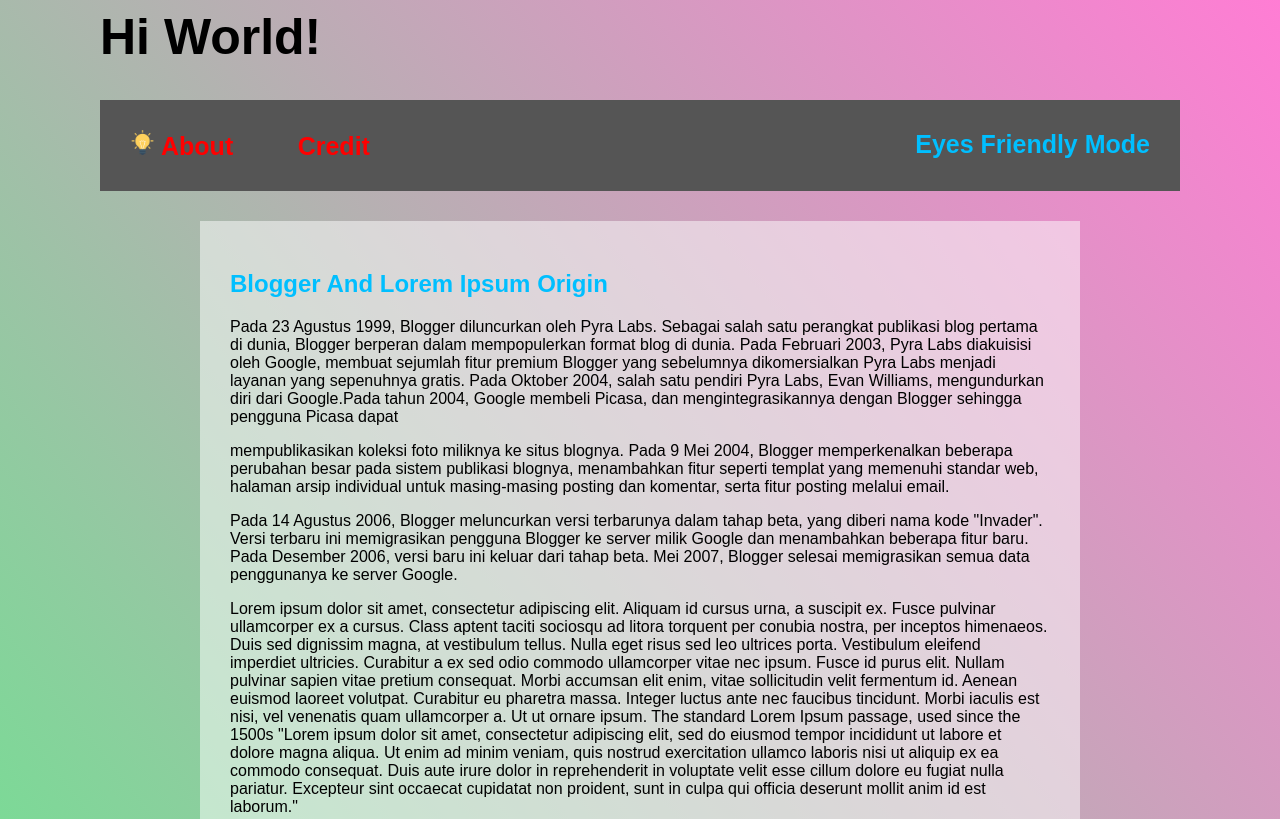
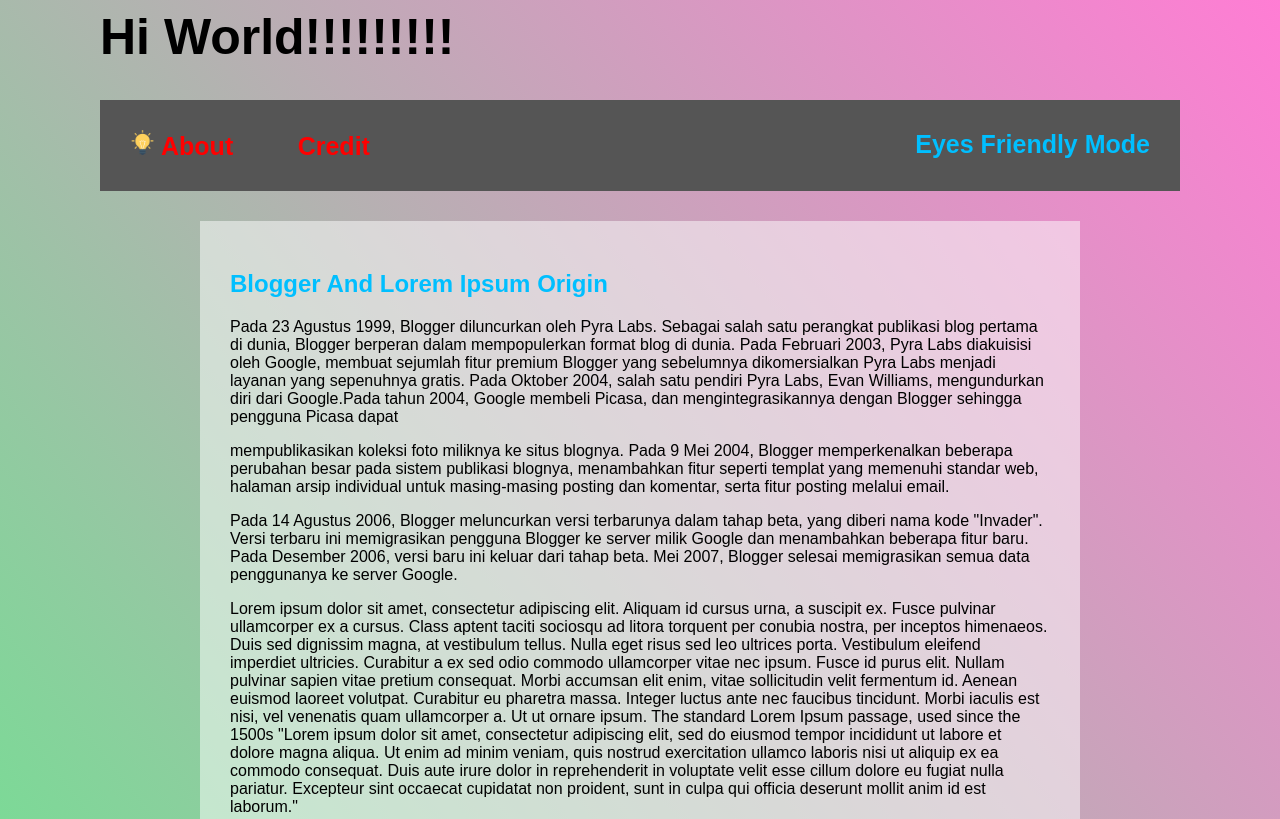
Before and after one commit to andezta/goriax, a plain HTML site: page index.html in a window 1280 px wide. Shown: the top 819 px of the page. Drawn offline with Linux system fonts and the light colour scheme.

Commit message:
Add more !!!!

```diff
--- a/index.html
+++ b/index.html
@@ -5,7 +5,7 @@
     <link rel="icon" href="images/Idea-Web.ico" type="image/ico">
 </head>
 <body class="bg-gradient-pink-green scroll-bar mb-30 mx-100">
-<h1 class="text-50">Hi World!</h1>
+<h1 class="text-50">Hi World!!!!!!!!!</h1>
 <div class="border-1 bg-superdarkgray font-bold text-red mb-30 scroll-bar">
     <a href="about/" class="text-red no-decoration hover:text-white">
         <div class="d-inline-block p-30 text-25 hover:bg-black hover:text-white transition-1">
```
